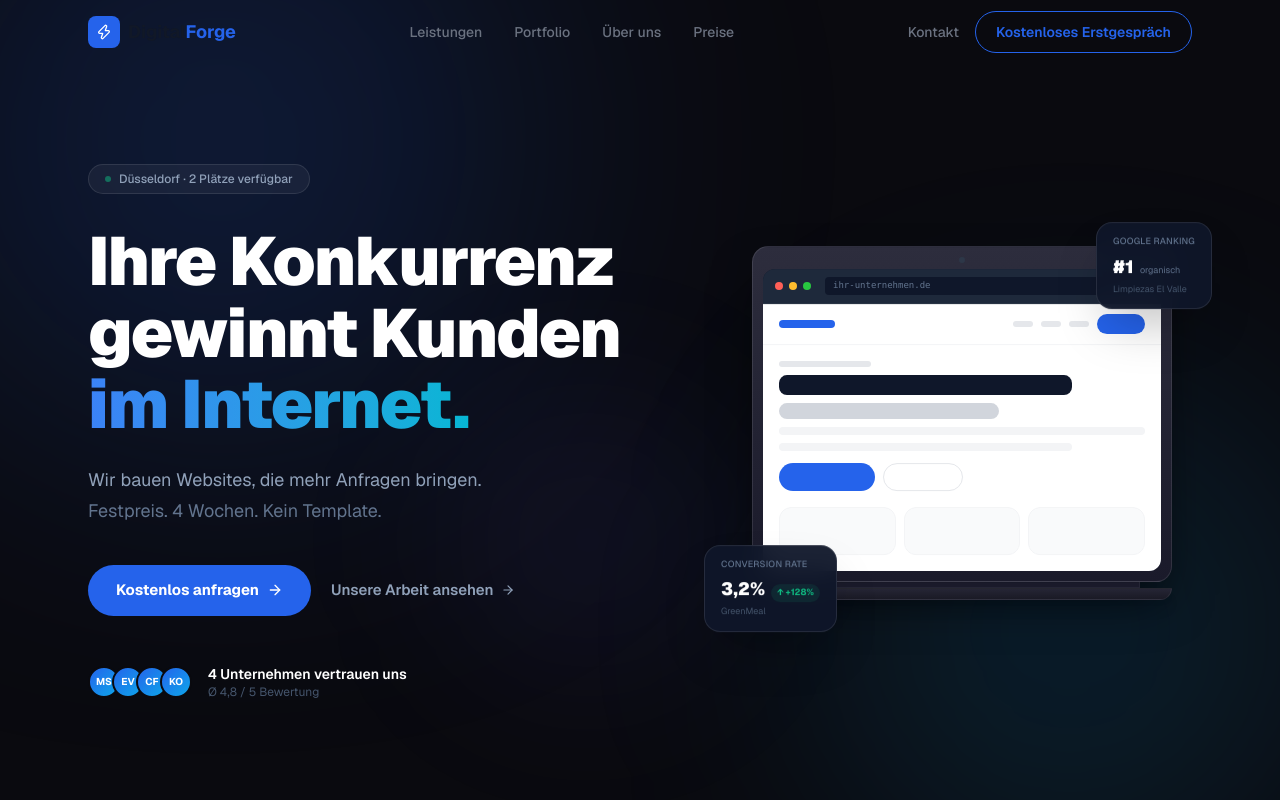
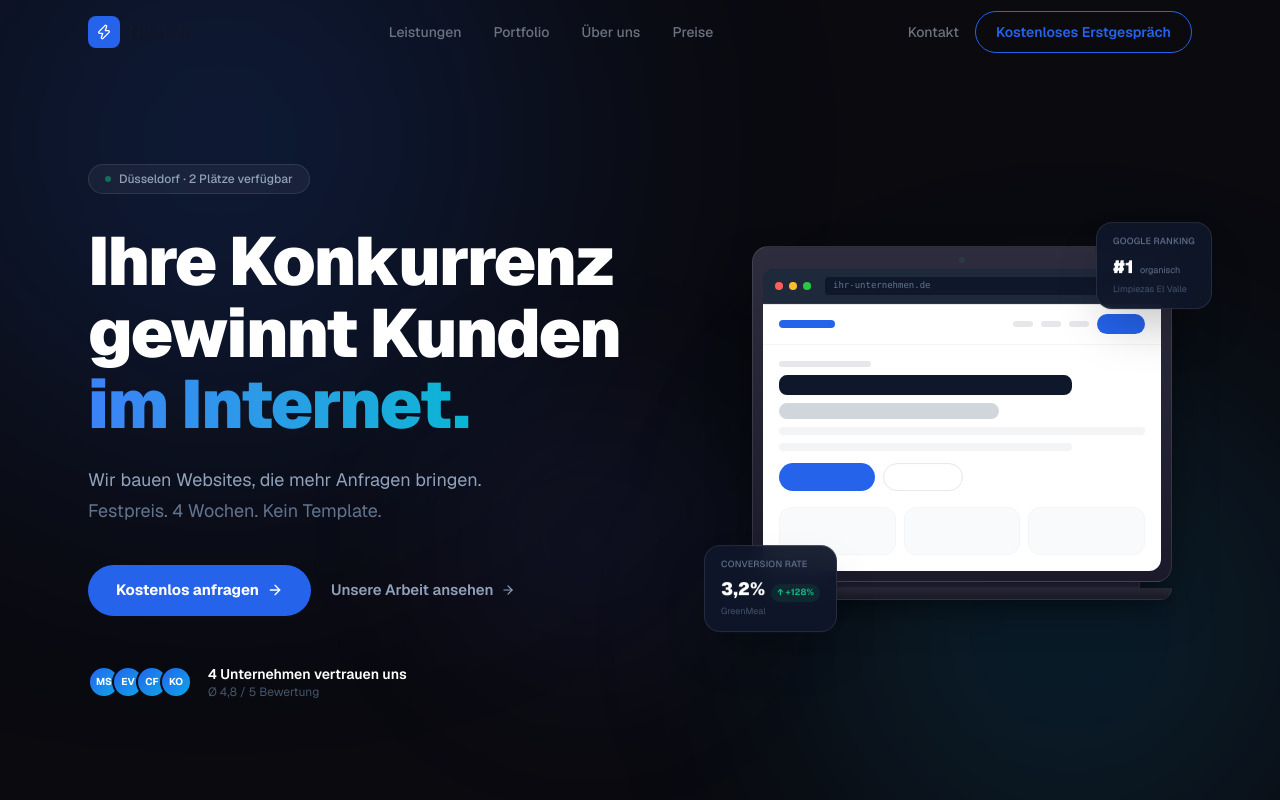
Before and after one commit to chjungdus/Neue-Website, a Next.js app: page / in a window 1280 px wide. Shown: the top 800 px of the page. Built offline with nearby package versions, Linux system fonts and the light colour scheme.

Commit message:
rebrand: DigitalForge → Nexuzo in navbar logo

```diff
--- a/src/components/layout/navbar.tsx
+++ b/src/components/layout/navbar.tsx
@@ -43,9 +43,7 @@ export default function Navbar() {
           <div className="w-8 h-8 rounded-lg bg-[#2563eb] flex items-center justify-center group-hover:bg-[#1d4ed8] transition-colors">
             <Zap size={16} className="text-white" />
           </div>
-          <span>
-            Digital<span className="text-[#2563eb]">Forge</span>
-          </span>
+          <span>Nexuzo</span>
         </Link>
 
         <div className="hidden md:flex items-center gap-8">
```
